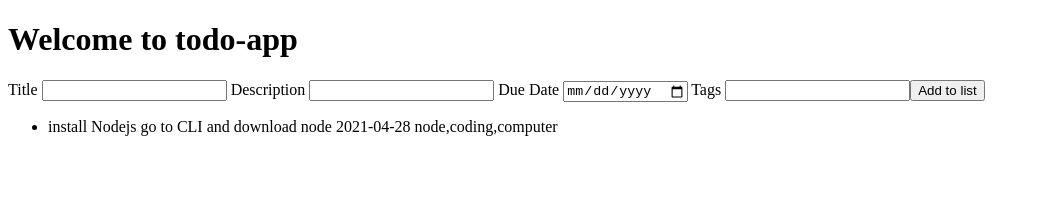
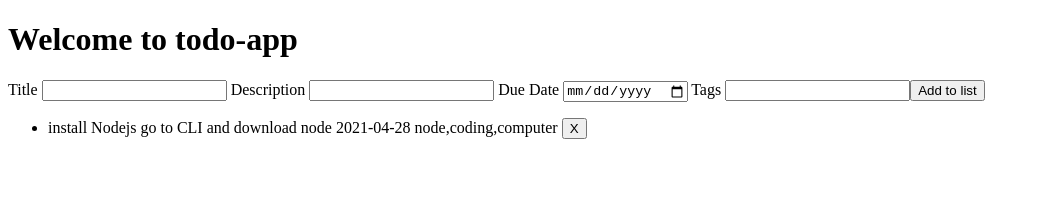
Before and after one commit to Wkoslik/todo_app_angular, an Angular app: page / in a window 1280 px wide. Shown: the top 208 px of the page, without its empty margins (0-1040 px from the left). Built offline with nearby package versions, Linux system fonts and the light colour scheme.

Commit message:
adding delete function

```diff
--- a/src/app/list-container/list-container.component.ts
+++ b/src/app/list-container/list-container.component.ts
@@ -9,7 +9,7 @@ import { TodoListService } from '../services/todo-list.service';
       <app-input-item (submit)="addItem($event)"></app-input-item>
     <ul>
     <li *ngFor="let item of todoList">
-      <app-todo-item [item]="item"></app-todo-item>
+      <app-todo-item [item]="item" (remove)="removeItem($event)"></app-todo-item>
     </li>
   </ul>
   `,
@@ -32,4 +32,7 @@ export class ListContainerComponent implements OnInit {
     this.todoListService.addItem(toDo)
   }
 
+  removeItem(item): void{
+    this.todoListService.deleteItem(item)
+  }
 }
--- a/src/app/todo-item/todo-item.component.html
+++ b/src/app/todo-item/todo-item.component.html
@@ -1,4 +1,11 @@
-{{item.title}}
-{{item.description}}
-{{item.dueDate}}
-{{item.tags}}
+
+
+
+<div class="todo-item">
+    {{item.title}}
+    {{item.description}}
+    {{item.dueDate}}
+    {{item.tags}}
+
+    <button (click)="removeItem()">X</button>
+</div>
--- a/src/app/todo-item/todo-item.component.ts
+++ b/src/app/todo-item/todo-item.component.ts
@@ -1,5 +1,5 @@
 import { isNgTemplate } from '@angular/compiler';
-import { Component, Input, OnInit } from '@angular/core';
+import { Component, EventEmitter, Input, OnInit, Output } from '@angular/core';
 import { TodoItem } from '../interfaces/todo-item';
 
 
@@ -10,10 +10,14 @@ import { TodoItem } from '../interfaces/todo-item';
 })
 export class TodoItemComponent implements OnInit {
   @Input() item: TodoItem;
+  @Output() remove: EventEmitter<TodoItem> = new EventEmitter<TodoItem>()
 
   constructor() { }
 
   ngOnInit(): void {
   }
 
+  removeItem(): void{
+    this.remove.emit(this.item);
+  }
 }
```
